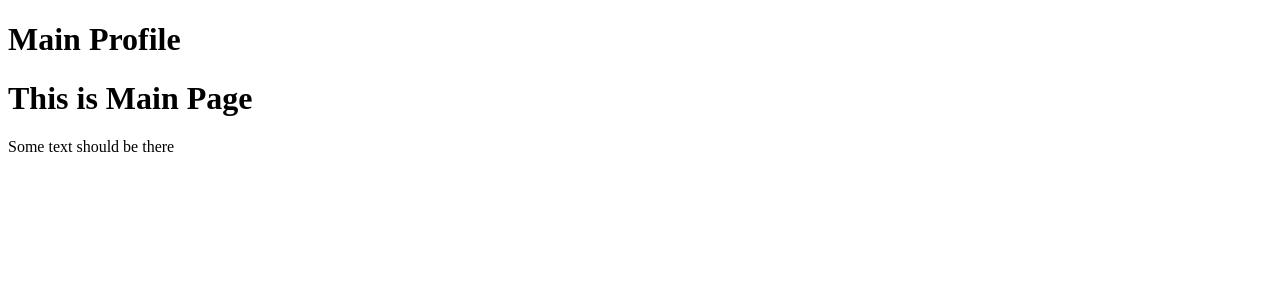
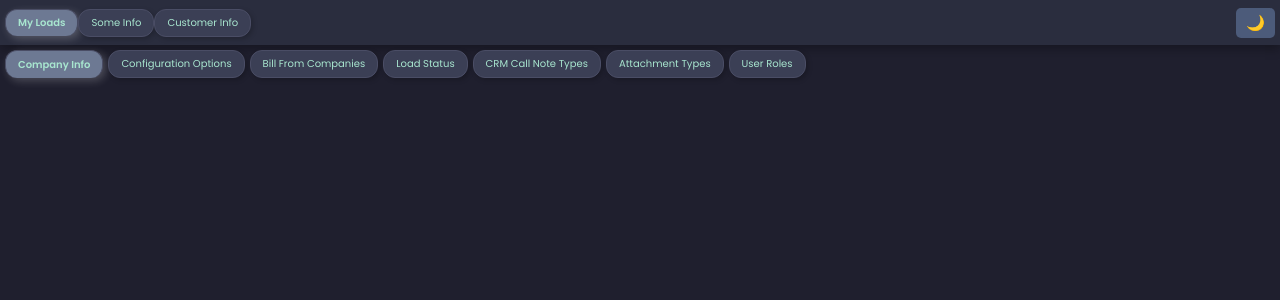
Before and after one commit to Abduaziz-Abdunabiyev/tms_project, a Django app: page / in a window 1280 px wide. Shown: the top 300 px of the page. Run offline with Django 5.2, Linux system fonts and the light colour scheme.

Commit message:
First start

```diff
--- /dev/null
+++ b/tms_project/tms_wep_project/main/static/main/css/main.css
@@ -0,0 +1,117 @@
+/* Default Dark Theme - Relaxing Night Mode */
+body {
+    margin: 0;
+    padding: 0;
+    font-family: 'Poppins', sans-serif;
+    background-color: #1F1F2E; /* Deep navy */
+    color: #E0E0E0;
+    transition: background 0.3s ease-in-out, color 0.3s ease-in-out;
+}
+
+/* Light Theme - Focus Mode */
+body.light-theme {
+    background-color: #F2EEE5; /* Soft beige, warm tone */
+    color: #2A2D3E; /* Dark navy for easy reading */
+}
+
+/* Tab Container */
+.tab-container {
+    display: flex;
+    align-items: center;
+    background-color: #2A2D3E; /* Muted dark navy */
+    padding: 5px;
+    height: 35px;
+    box-shadow: 0px 4px 10px rgba(0, 0, 0, 0.3);
+    transition: background 0.3s ease-in-out;
+}
+
+body.light-theme .tab-container {
+    background-color: #E6DAC8; /* Warm sand color */
+    box-shadow: 0px 2px 5px rgba(0, 0, 0, 0.15);
+}
+
+/* Tabs */
+.tab {
+    display: flex;
+    align-items: center;
+    justify-content: center;
+    background-color: #3B3F55; /* Deep soft blue */
+    color: #A8E6CF; /* Mint green */
+    text-decoration: none;
+    font-weight: 400;
+    font-size: 10px;
+    padding: 5px 12px;
+    border-radius: 12px;
+    transition: all 0.3s ease-in-out;
+    border: 1px solid #4A4D65;
+    box-shadow: 2px 2px 5px rgba(0, 0, 0, 0.2);
+}
+
+body.light-theme .tab {
+    background-color: #DED3B8; /* Calm Sand */
+    color: #2A2D3E; /* Navy text */
+    border: 1px solid #B0A896;
+    box-shadow: 2px 2px 5px rgba(0, 0, 0, 0.1);
+}
+
+.tab:hover {
+    background-color: #50577A; /* Softer blue */
+    box-shadow: 3px 3px 8px rgba(0, 0, 0, 0.3);
+}
+
+body.light-theme .tab:hover {
+    background-color: #CFC3A6; /* Soft beige */
+    box-shadow: 3px 3px 8px rgba(0, 0, 0, 0.15);
+}
+
+/* Active Tab */
+.tab.active {
+    background-color: #6D7993; /* Soft work-mode blue */
+    font-weight: 600;
+    border-bottom: none;
+    box-shadow: 3px 3px 8px rgba(255, 255, 255, 0.2);
+}
+
+body.light-theme .tab.active {
+    background-color: #B0C4A7; /* Calming green */
+    box-shadow: 3px 3px 8px rgba(0, 0, 0, 0.1);
+}
+
+/* Theme Toggle Button */
+#theme-toggle {
+    margin-left: auto;
+    padding: 6px 10px;
+    background: #4C5B7A; /* Muted purple-blue */
+    color: #E3E6F3;
+    border: none;
+    border-radius: 5px;
+    cursor: pointer;
+    font-size: 15px;
+    transition: background 0.3s ease-in-out, transform 0.2s;
+}
+
+#theme-toggle:hover {
+    background: #5C6D92;
+    transform: scale(1.05);
+}
+
+body.light-theme #theme-toggle {
+    background: #E6DAC8; /* Soft sand */
+    color: #2A2D3E;
+}
+
+body.light-theme #theme-toggle:hover {
+    background: #C3B89A; /* Slightly darker sand */
+}
+
+/* Hide all sub-tab containers by default */
+.sub-tabs {
+    display: none;
+}
+
+/* Show only the active one */
+.sub-tabs.active {
+    display: flex;
+    gap: 5px;
+    padding: 5px;
+}
--- /dev/null
+++ b/tms_project/tms_wep_project/main/static/main/js/tabs.js
@@ -0,0 +1,21 @@
+document.addEventListener("DOMContentLoaded", function() {
+    const upperTabs = document.querySelectorAll(".upper-tab");
+    const subTabContainers = document.querySelectorAll(".sub-tabs");
+
+    upperTabs.forEach(tab => {
+        tab.addEventListener("click", function(event) {
+            event.preventDefault();
+
+            // Remove active class from all upper tabs
+            upperTabs.forEach(t => t.classList.remove("active"));
+            this.classList.add("active");
+
+            // Hide all lower tab containers
+            subTabContainers.forEach(container => container.classList.remove("active"));
+
+            // Show the selected lower tab section
+            const targetId = this.getAttribute("data-target");
+            document.getElementById(targetId).classList.add("active");
+        });
+    });
+});
--- /dev/null
+++ b/tms_project/tms_wep_project/main/static/main/js/theme.js
@@ -0,0 +1,24 @@
+document.addEventListener("DOMContentLoaded", function () {
+    const themeToggle = document.getElementById("theme-toggle");
+    const body = document.body;
+
+    // Check stored theme preference
+    if (localStorage.getItem("theme") === "light") {
+        body.classList.add("light-theme");
+        themeToggle.textContent = "🌞";
+    }
+
+    // Toggle theme on button click
+    themeToggle.addEventListener("click", function () {
+        body.classList.toggle("light-theme");
+
+        // Save theme preference
+        if (body.classList.contains("light-theme")) {
+            localStorage.setItem("theme", "light");
+            themeToggle.textContent = "🌞";
+        } else {
+            localStorage.setItem("theme", "dark");
+            themeToggle.textContent = "🌙";
+        }
+    });
+});
--- a/tms_project/tms_wep_project/main/templates/main/index.html
+++ b/tms_project/tms_wep_project/main/templates/main/index.html
@@ -1,11 +1,64 @@
-{% extends 'main/layout.html' %}
+<!-- {% load static %}
+<!DOCTYPE html>
+<html lang="en">
+<head>
+    <meta charset="UTF-8">
+    <meta name="viewport" content="width=device-width, initial-scale=1.0">
+    <title>TMS-Project</title>
+    <link rel="stylesheet" href="{% static 'main/css/main.css' %}">
+</head>
+<body>
+
+</body>
+</html> -->
 
 
-{% block title %}Main Page{% endblock %}
+{% load static %}
+<!DOCTYPE html>
+<html lang="en">
+<head>
+    <meta charset="UTF-8">
+    <meta name="viewport" content="width=device-width, initial-scale=1.0">
+    <title>TMS-Project</title>
+    <link rel="stylesheet" href="{% static 'main/css/main.css' %}">
+    <link href="https://fonts.googleapis.com/css2?family=Poppins:wght@400;500;600&display=swap" rel="stylesheet">
+</head>
+<body>
 
+    <!-- Upper Navigation -->
+    <div class="tab-container">
+        <a href="#" class="tab upper-tab active" data-target="loads">My Loads</a>
+        <a href="#" class="tab upper-tab" data-target="info">Some Info</a>
+        <a href="#" class="tab upper-tab" data-target="customer">Customer Info</a>
+        <button id="theme-toggle">🌙</button>
+    </div>
 
-{% block content %}
-    <h1>Main Profile</h1>
-    <h1> This is Main Page</h1>
-    <p> Some text should be there</p>
-{% endblock %}
+    <!-- Lower Navigation - Different sections -->
+    <div id="loads" class="sub-tabs active">
+        <a href="#" class="tab active">Company Info</a>
+        <a href="#" class="tab">Configuration Options</a>
+        <a href="#" class="tab">Bill From Companies</a>
+        <a href="#" class="tab">Load Status</a>
+        <a href="#" class="tab">CRM Call Note Types</a>
+        <a href="#" class="tab">Attachment Types</a>
+        <a href="#" class="tab">User Roles</a>
+    </div>
+
+    <div id="info" class="sub-tabs">
+        <a href="#" class="tab">Info 1</a>
+        <a href="#" class="tab">Info 2</a>
+        <a href="#" class="tab">Info 3</a>
+        <a href="#" class="tab">Info 4</a>
+    </div>
+
+    <div id="customer" class="sub-tabs">
+        <a href="#" class="tab">Customer A</a>
+        <a href="#" class="tab">Customer B</a>
+        <a href="#" class="tab">Customer C</a>
+    </div>
+
+    <script src="{% static 'main/js/tabs.js' %}"></script>
+    <script src="{% static 'main/js/theme.js' %}"></script>
+
+</body>
+</html>
--- a/tms_project/tms_wep_project/main/templates/main/layout.html
+++ /dev/null
@@ -1,13 +0,0 @@
-<!DOCTYPE html>
-<html lang="en">
-<head>
-    <meta charset="UTF-8">
-    <meta name="viewport" content="width=device-width, initial-scale=1.0">
-    <title>{% block title %}{% endblock %}</title>
-</head>
-<body>
-    {% block content %}
-    {% endblock %}
-
-</body>
-</html>
--- a/tms_project/tms_wep_project/tms_wep_project/settings.py
+++ b/tms_project/tms_wep_project/tms_wep_project/settings.py
@@ -121,4 +121,8 @@ STATIC_URL = 'static/'
 # Default primary key field type
 # https://docs.djangoproject.com/en/5.1/ref/settings/#default-auto-field
 
+STATICFILES_DIRS = [
+    BASE_DIR / "static"
+]
+
 DEFAULT_AUTO_FIELD = 'django.db.models.BigAutoField'
```
Also changed, not shown: tms_project/tms_wep_project/main/templates/main/about.html (deleted, +0 -12 lines).
